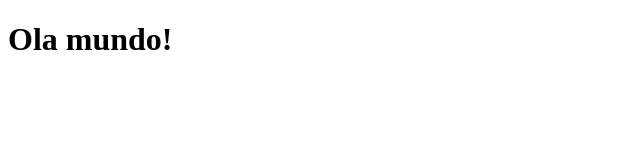
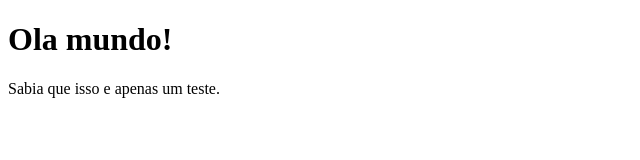
Before and after one commit to NicolasNN7/tutorialvideo, a plain HTML site: page index.html in a window 1280 px wide. Shown: the whole page, without its empty margins (0-640 px from the left). Drawn offline with Linux system fonts and the light colour scheme.

Commit message:
Apenas mais um teste

```diff
--- a/index.html
+++ b/index.html
@@ -7,5 +7,6 @@
 </head>
 <body>
     <h1>Ola mundo!</h1>
+    <P>Sabia que isso e apenas um teste.</P>
 </body>
 </html>
```
